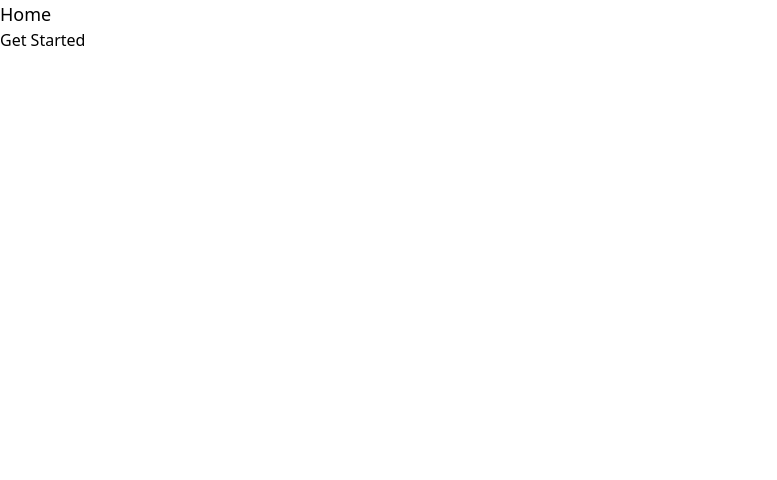
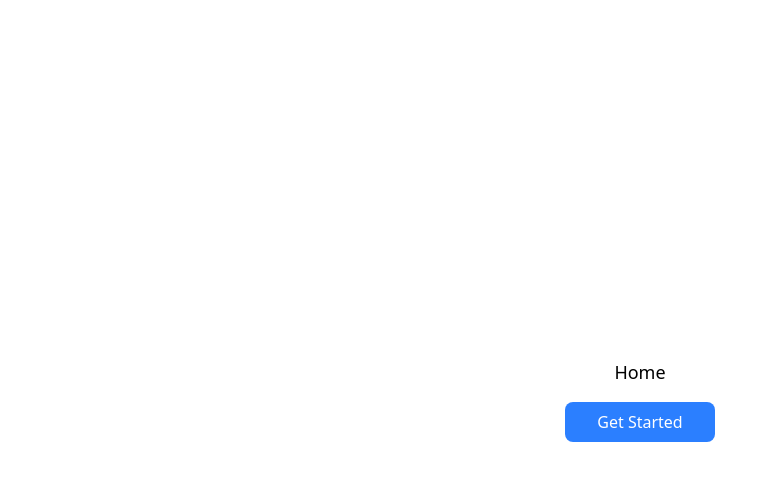
Before and after one commit to michaelcanonizado/connect, a React (Vite) app in the folder frontend/: page / in a window 1280 px wide. Shown: the top 480 px of the page, without its empty margins (0-777 px from the left). Built offline with nearby package versions, Linux system fonts and the light colour scheme.

Commit message:
feat(frontend): add basic styles to '/'

```diff
--- a/frontend/src/pages/home.tsx
+++ b/frontend/src/pages/home.tsx
@@ -4,9 +4,16 @@ export default function Home() {
 	};
 
 	return (
-		<div>
-			<h1 className="text-lg">Home</h1>
-			<button onClick={redirectToLogin}>Get Started</button>
+		<div className="h-screen grid place-items-center">
+			<div className="flex flex-col items-center gap-4">
+				<h1 className="text-lg">Home</h1>
+				<button
+					onClick={redirectToLogin}
+					className="px-8 py-2 rounded-lg bg-blue-500 text-white hover:cursor-pointer"
+				>
+					Get Started
+				</button>
+			</div>
 		</div>
 	);
 }
```
